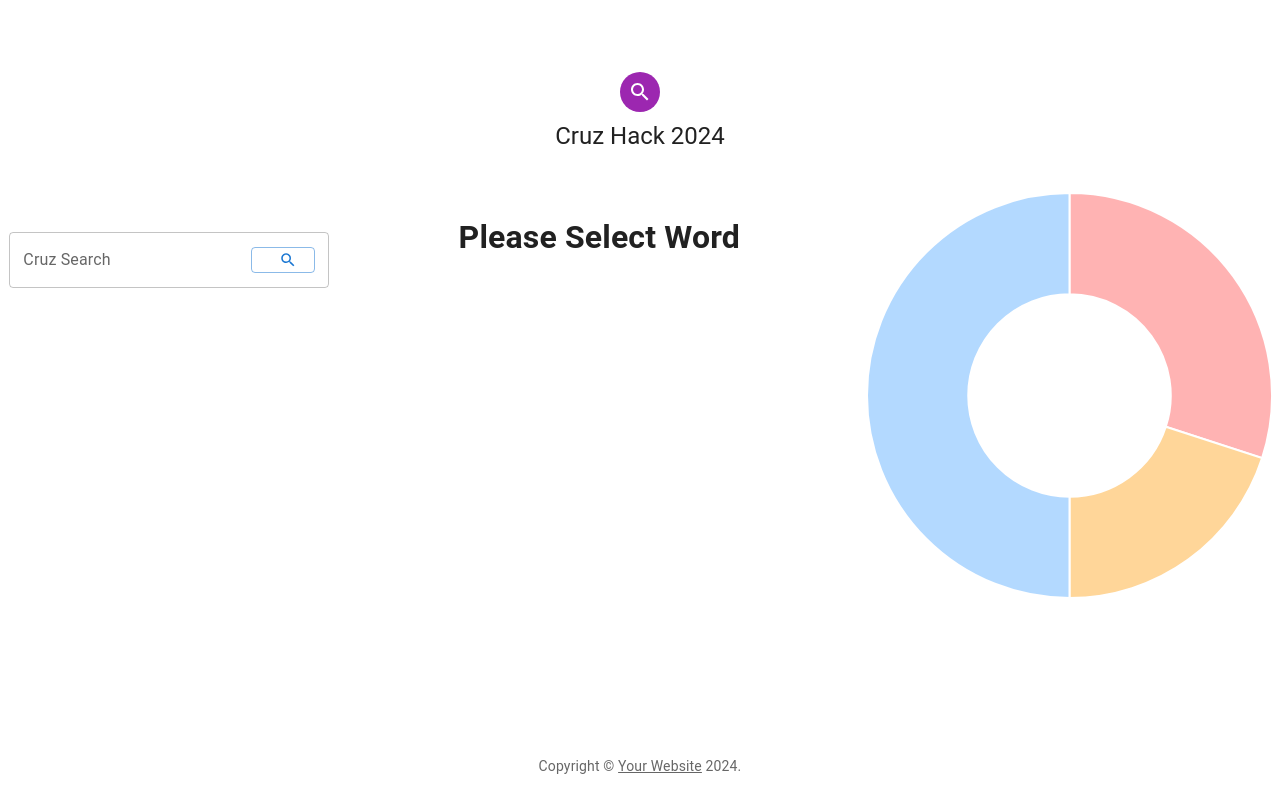
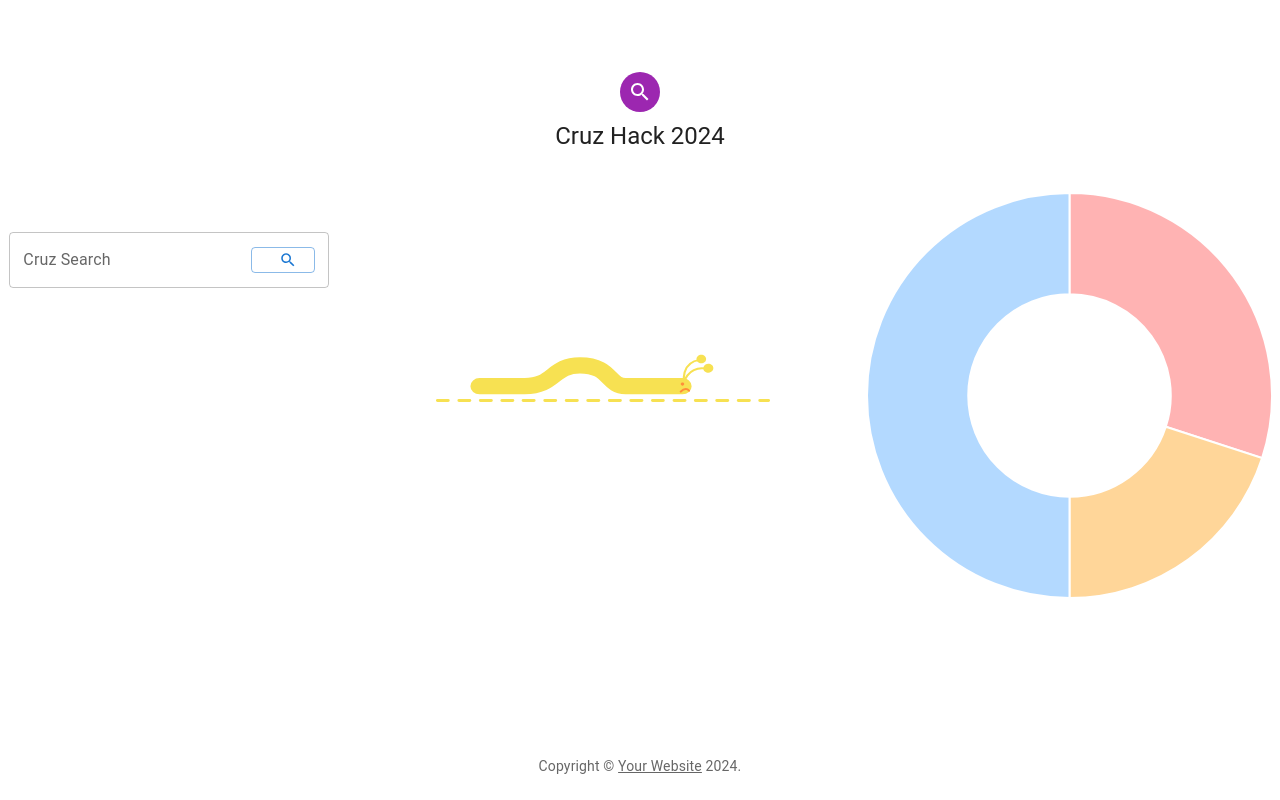
Before and after one commit to masaishi/web_CruzHacks2024, a Next.js app: page /Dashboard in a window 1280 px wide. Built offline with nearby package versions, Linux system fonts and the light colour scheme; no server answers.

Commit message:
Add yellow slug loader

```diff
--- a/src/pages/Dashboard.js
+++ b/src/pages/Dashboard.js
@@ -47,6 +47,15 @@ function Dashboard() {
     setIsCommentsLoaded(false);
   }, [selectedWord]);
 
+  const yellowSlugOptions = {
+    loop: true,
+    autoplay: true,
+    animationData: yellow_slug,
+    rendererSettings: {
+        preserveAspectRatio: 'xMidYMid slice'
+    }
+  };
+
   return (
     <Container>
       <CssBaseline />
@@ -94,12 +103,12 @@ function Dashboard() {
           {/* Posts */}
           <Box width={'100%'} height={'75%'} className='component'>
             { isCommentsLoading || comments.length === 0 ? (
-            //  <Lottie
-            //    animationData={yellow_slug}
-            //    className="flex justify-center items-center"
-            //    loop={true}
-            //  />
-              <h1> Please Select Word</h1>
+              <Lottie
+                options={yellowSlugOptions}
+                width={isMobile ? '100%' : '100%'}
+                height={isMobile ? '100%' : '100%'}
+                className="flex justify-center items-center"
+              />
             ) : (
               <PostColumn comments={comments} />
             )}
@@ -107,7 +116,7 @@ function Dashboard() {
 
           {/* PieChart */}
           <Box
-            width={isMobile ? "120%" : "100%"}
+            width={isMobile ? "100%" : "100%"}
 
             sx={{
               flexDirection: isMobile ? 'row' : 'column',
```
Also changed, not shown: src/assets/yellow_slug.json (+1 -1 lines).
